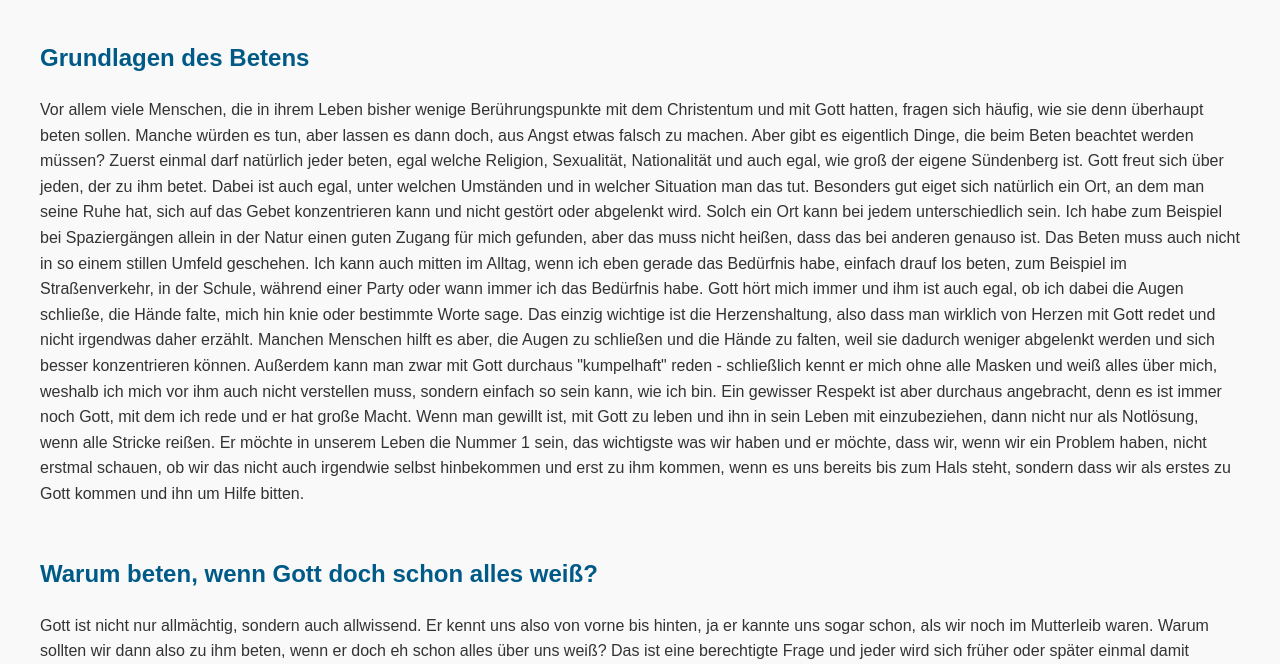
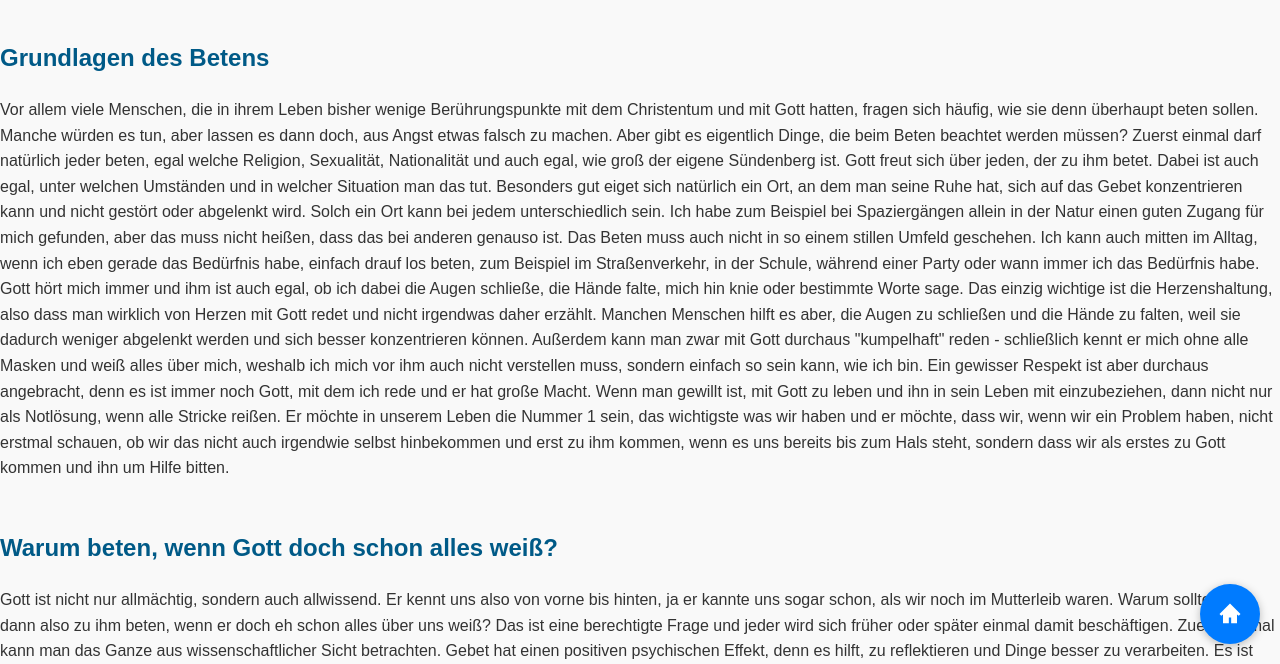
Before and after one commit to johnny1803/Glaube, a plain HTML site: page gebet.html in a window 1280 px wide. Shown: the part 136-800 px from the top of the page. Drawn offline with Linux system fonts and the light colour scheme.

Commit message:
gebet.html

```diff
--- a/gebet.html
+++ b/gebet.html
@@ -106,4 +106,62 @@
   <blockquote>1. Korinter 14,5: „Ich möchte, dass ihr alle in Zungen redet, aber noch mehr, dass ihr weissagt.“</blockquote>
 
 </body>
+<head>
+  <meta charset="UTF-8" />
+  <title>Runder Home-Button</title>
+  <style>
+    /* ---------- Grundlayout ---------- */
+    body { margin: 0; height: 200vh; }          /* Demo: etwas Scroll-Fläche */
+
+    /* ---------- Runder Button ---------- */
+    .home-btn {
+      position: fixed;            /* bleibt beim Scrollen sichtbar */
+      bottom: 20px;               /* Abstand vom unteren Fensterrand */
+      right: 20px;                /* Abstand vom rechten Rand       */
+
+      width: 60px;
+      height: 60px;
+      border-radius: 50%;         /* macht den Kreis */
+
+      display: flex;
+      justify-content: center;
+      align-items: center;
+
+      background: #007bff;        /* Grundfarbe            */
+      color: #fff;                /* SVG wird mit currentColor gefüllt */
+      text-decoration: none;
+
+      box-shadow: 0 2px 8px rgba(0,0,0,.25);
+      transition: background .2s, transform .2s;
+    }
+    .home-btn:hover {
+      background: #0056b3;
+      transform: scale(1.07);
+    }
+
+    /* ---------- Optional: Tastatur-Fokus sichtbar machen ---------- */
+    .home-btn:focus-visible {
+      outline: 3px solid #ffd43b;
+      outline-offset: 2px;
+    }
+
+    /* ---------- SVG im Button ---------- */
+    .home-btn svg {
+      width: 28px;
+      height: 28px;
+      fill: currentColor;         /* erbt die Textfarbe (#fff) */
+    }
+  </style>
+</head>
+<body>
+
+  <!-- Runder Home-Button -->
+  <a href="index.html" class="home-btn" aria-label="Startseite">
+    <!-- Klassisches Haus-Symbol als Inline-SVG -->
+    <svg viewBox="0 0 24 24" aria-hidden="true">
+      <path d="M12 3l9 9-1.5 1.5L18 12.5V20h-5v-5h-2v5H6v-7.5L4.5 13.5 3 12l9-9z"/>
+    </svg>
+  </a>
+
+</body>
 </html>
```
